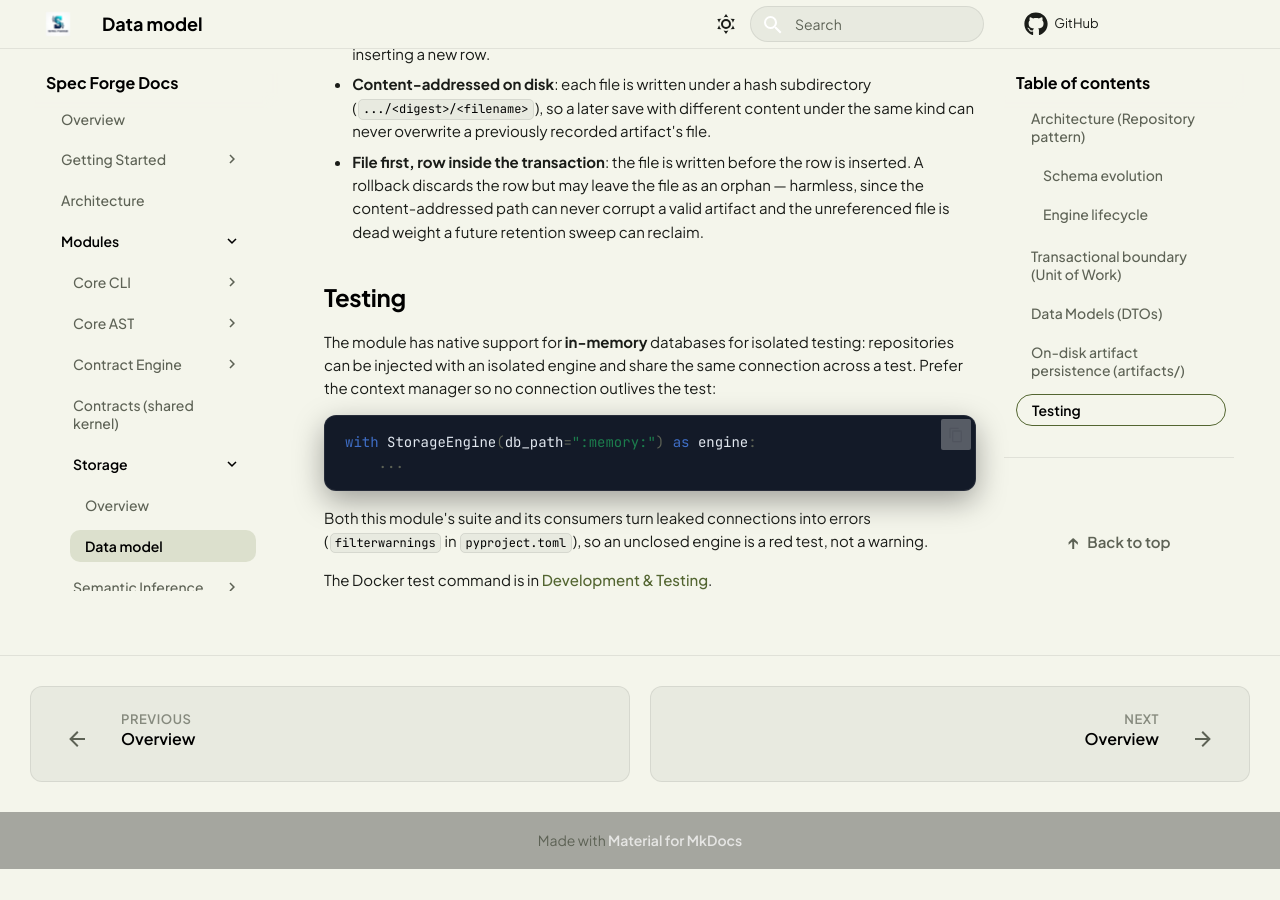
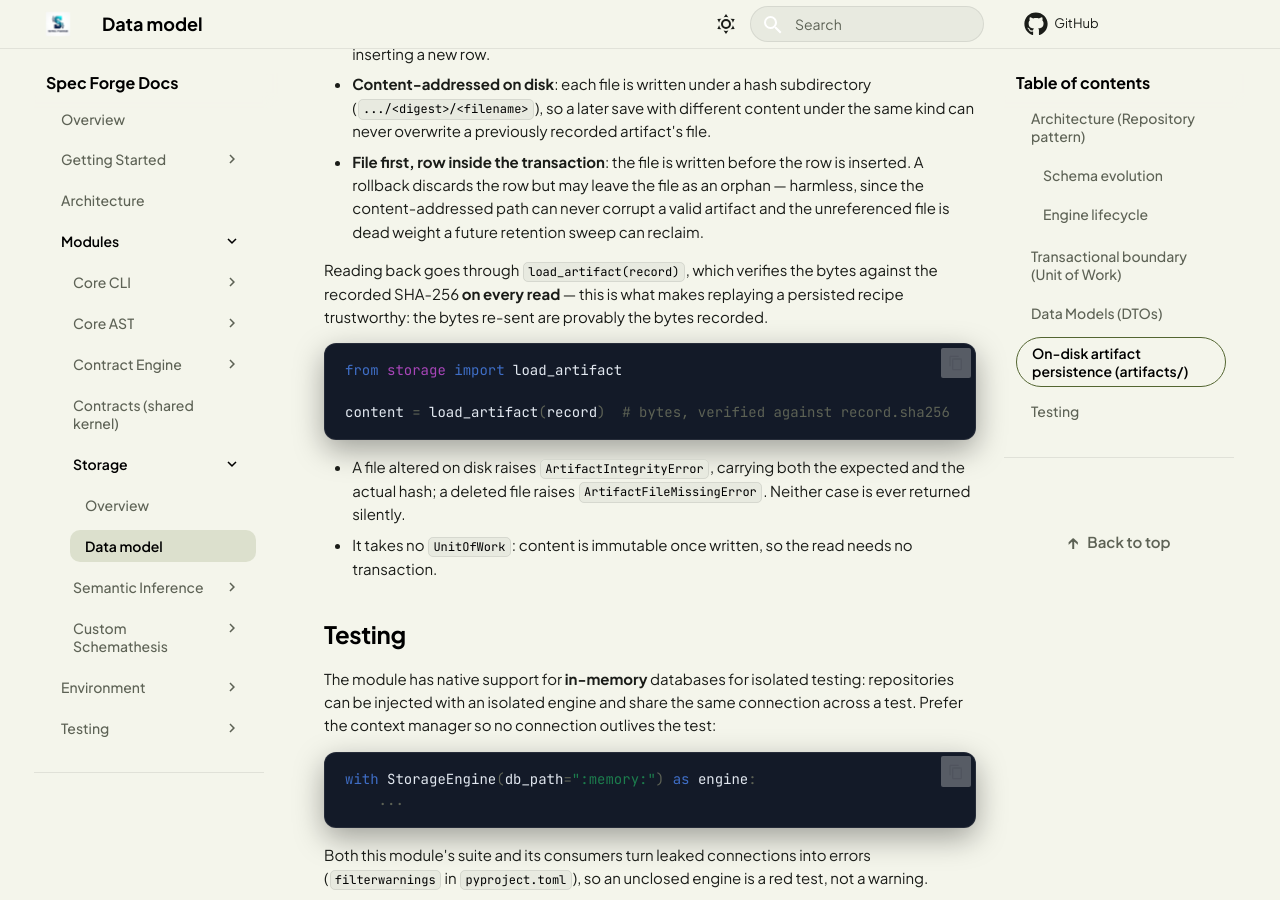
Before and after one commit to Spec-Forge-Testing/specforge-docs, an MkDocs documentation site: the page built from docs/modules/storage/data-model.md, in a window 1280 px wide and 900 px high, scrolled down 3069 px. Built offline with MkDocs 1.6.1 and Material for MkDocs 9.7.7, drawn with Linux system fonts in a browser that asks for light colours; comment, search, counter and statistics services are not loaded; before the commit the page ends 3938 px from its top, so only the background shows below that.

Commit message:
docs(core): document the replay command and verified artifact reads

````diff
--- a/docs/modules/storage/data-model.md
+++ b/docs/modules/storage/data-model.md
@@ -221,6 +221,17 @@ with engine.transaction() as uow:
 - **Content-addressed on disk**: each file is written under a hash subdirectory (`.../<digest>/<filename>`), so a later save with different content under the same kind can never overwrite a previously recorded artifact's file.
 - **File first, row inside the transaction**: the file is written before the row is inserted. A rollback discards the row but may leave the file as an orphan — harmless, since the content-addressed path can never corrupt a valid artifact and the unreferenced file is dead weight a future retention sweep can reclaim.
 
+Reading back goes through `load_artifact(record)`, which verifies the bytes against the recorded SHA-256 **on every read** — this is what makes replaying a persisted recipe trustworthy: the bytes re-sent are provably the bytes recorded.
+
+```python
+from storage import load_artifact
+
+content = load_artifact(record)  # bytes, verified against record.sha256
+```
+
+- A file altered on disk raises `ArtifactIntegrityError`, carrying both the expected and the actual hash; a deleted file raises `ArtifactFileMissingError`. Neither case is ever returned silently.
+- It takes no `UnitOfWork`: content is immutable once written, so the read needs no transaction.
+
 ## Testing
 
 The module has native support for **in-memory** databases for isolated testing:
````
Also changed, not shown: docs/modules/core/commands.md (+41 -0 lines), docs/modules/core/index.md (+1 -0 lines).
